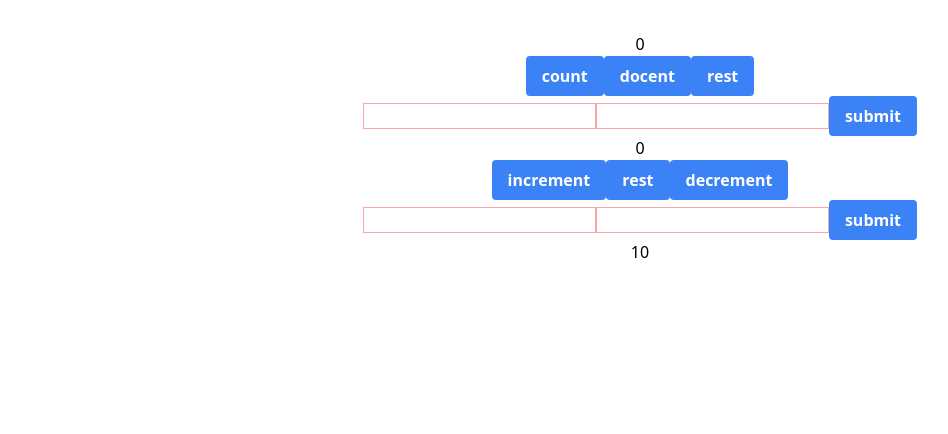
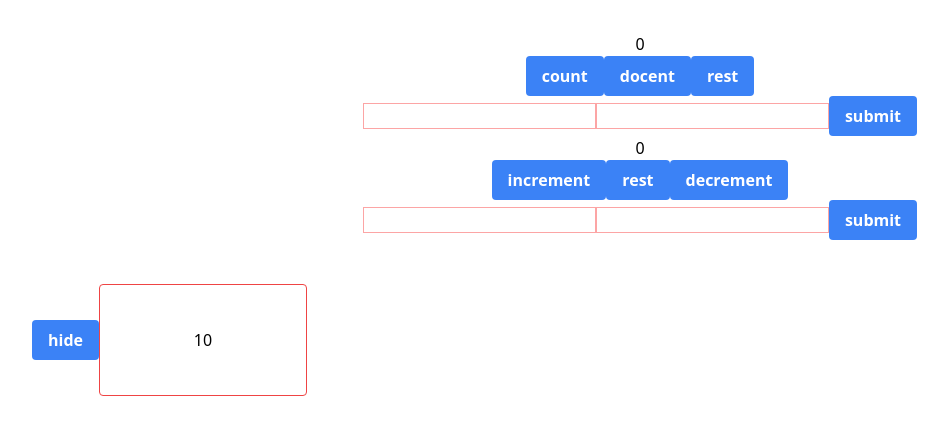
Before and after one commit to ManikHossainDev/horticulture-backend, a React (Vite) app: page / in a window 1280 px wide. Shown: the top 434 px of the page, without its empty margins (0-948 px from the left). Built offline with nearby package versions, Linux system fonts and the light colour scheme.

Commit message:
show button and hide button function

```diff
--- a/src/page/UseEffectExample.tsx
+++ b/src/page/UseEffectExample.tsx
@@ -20,18 +20,25 @@ import  { useEffect, useState } from 'react';
 // time set do data update done
 
 const UseEffectExample = () => {
+    const [hidden,setHidden] = useState(false);
+    return (
+        <div className=' flex items-center mt-11'>
+            <button className="bg-blue-500 hover:bg-blue-700 text-white font-bold py-2 px-4 rounded" onClick={() => setHidden((prev)=> !prev)}>{hidden ? "Show" : "hide"}</button>
+          {!hidden &&  <Counter />}
+        </div>
+    );
+};
+
+const Counter = () => {
     const [count, setCount] = useState(0)
     useEffect(() => {
         setInterval(()=>{
             setCount((prev) => prev + 1 )
         }, 1000)
     },[])
-    return (
-        <div>
-            <h1>{count}</h1>
-        </div>
-    );
-};
+
+    return <h1 className='border border-red-500 rounded w-52 h-28 flex items-center justify-center py-1'>{count}</h1>
+}
 
 
 export default UseEffectExample;
```
